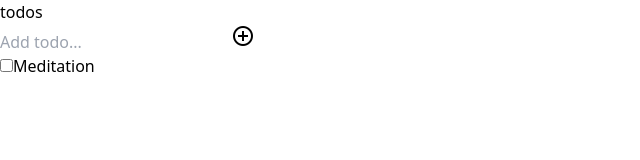
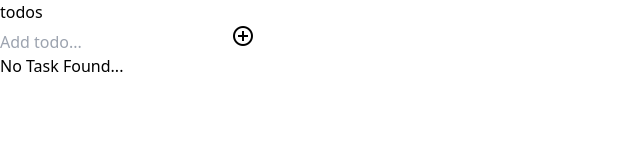
Before and after one commit to Bateyjosue/react-todo, a React (Vite) app: page / in a window 1280 px wide. Shown: the top 160 px of the page, without its empty margins (0-640 px from the left). Built offline with nearby package versions, Linux system fonts and the light colour scheme.

Commit message:
style: add style to tasks container and add logic for no todo found

```diff
--- a/src/App.jsx
+++ b/src/App.jsx
@@ -3,11 +3,7 @@ import Todos from "./components/Todo"
 import Todo from "./components/Todo"
 
 function App() {
-  const [tasks, setState] = useState([{
-    id: '0194k',
-    task: 'Meditation',
-    isCompleted: false
-  }])
+  const [tasks, setState] = useState([])
   return (
     <>
       <main className="container mx-auto px-8">
@@ -21,11 +17,14 @@ function App() {
             />
             <span className="material-symbols-outlined mr-2 text-3xl text-green-700 font-bold">add_circle</span>
         </div>
-        <section className="todo--tasks">
+        <section className="todo--tasks my-8 border py-4 px-2 rounded-md">
           {
-            tasks.map(task => (
+            tasks.length > 0 ?
+            (tasks.map(task => (
               <Todo key={task.id} {...task}></Todo>
-            ))
+            )))
+            :
+            (<div className="text-4xl font-bold opacity-30">No Task Found...</div>)
           }
         </section>
       </main>
--- a/src/components/Todo.jsx
+++ b/src/components/Todo.jsx
@@ -3,7 +3,7 @@
 function Todo({task, isCompleted}) {
   return (
     <>
-      <article>
+      <article className="flex gap-2">
         <input
           type="checkbox"
           name="task"
```
